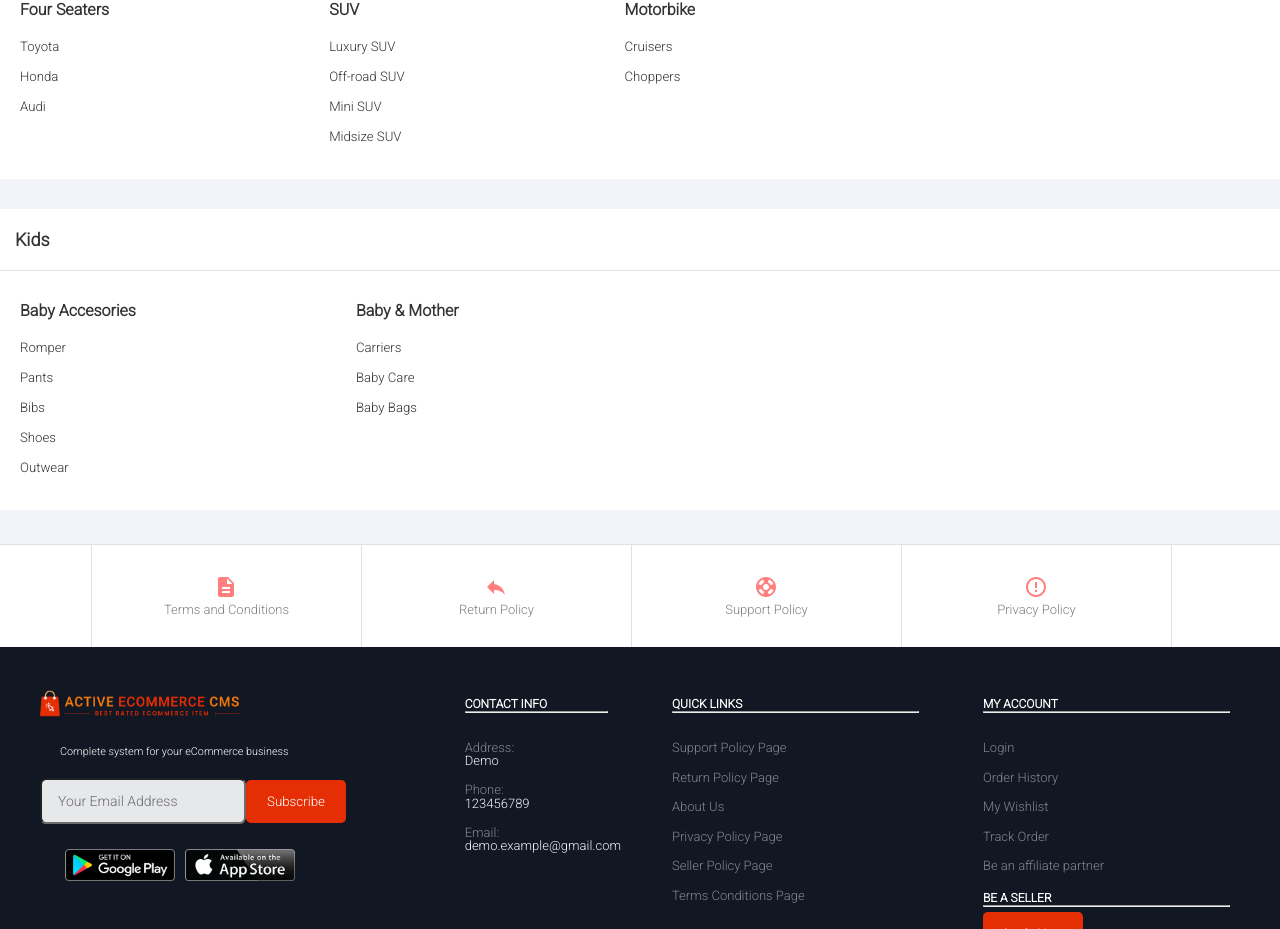
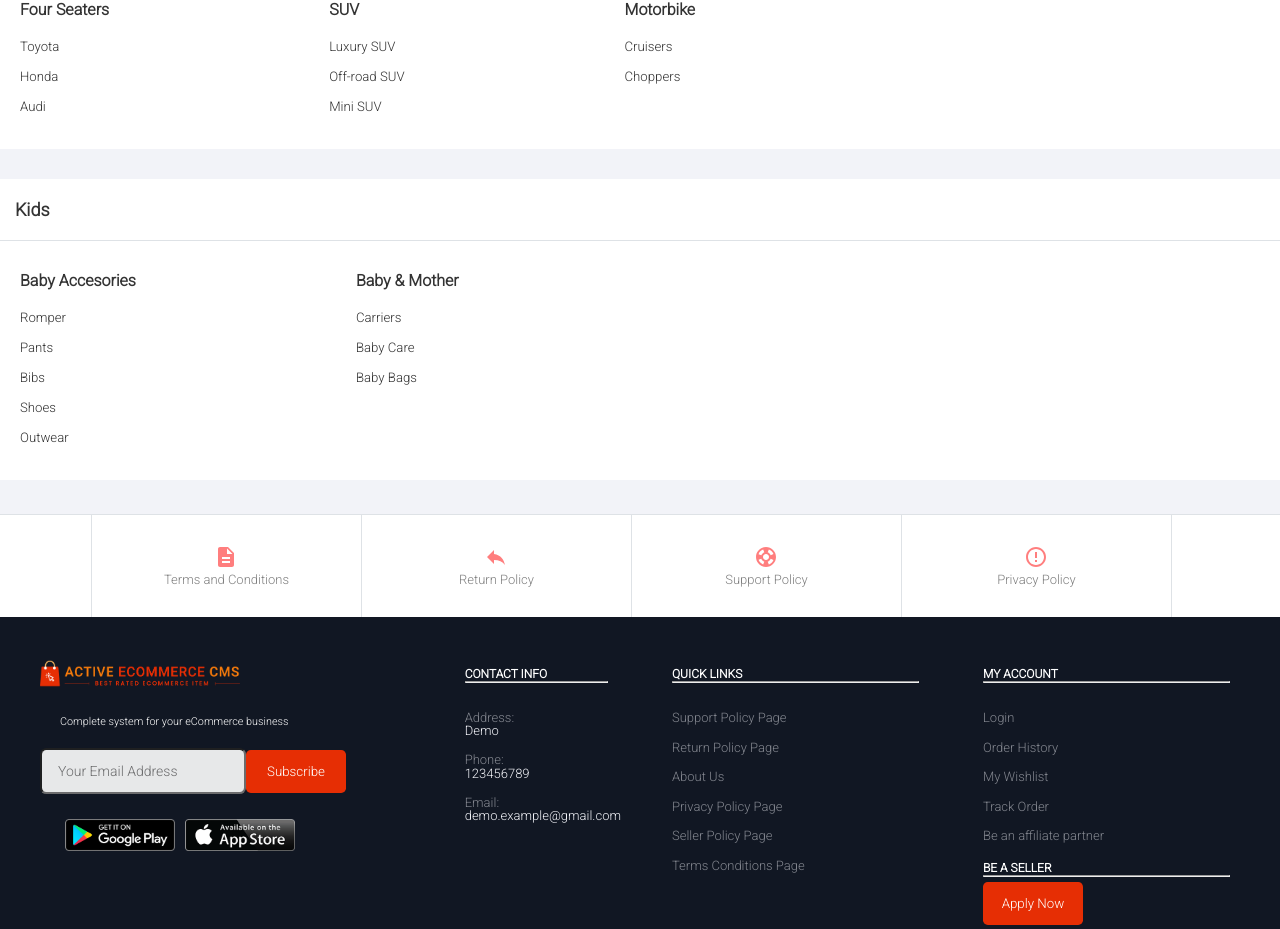
Before and after one commit to africommerce/africommerce-saas, a React (Create React App) app: page /all-categories in a window 1280 px wide. Shown: the part 1752-2681 px from the top of the page. Built offline with nearby package versions, Linux system fonts and the light colour scheme.

Commit message:
categories page updated

```diff
--- a/src/components/categories/CarCategory.jsx
+++ b/src/components/categories/CarCategory.jsx
@@ -58,7 +58,6 @@ function CarCategory() {
           <BodyList>Luxury SUV</BodyList>
           <BodyList>Off-road SUV</BodyList>
           <BodyList>Mini SUV</BodyList>
-          <BodyList>Midsize SUV</BodyList>
         </BodyContent>
 
         <BodyContent>
```
